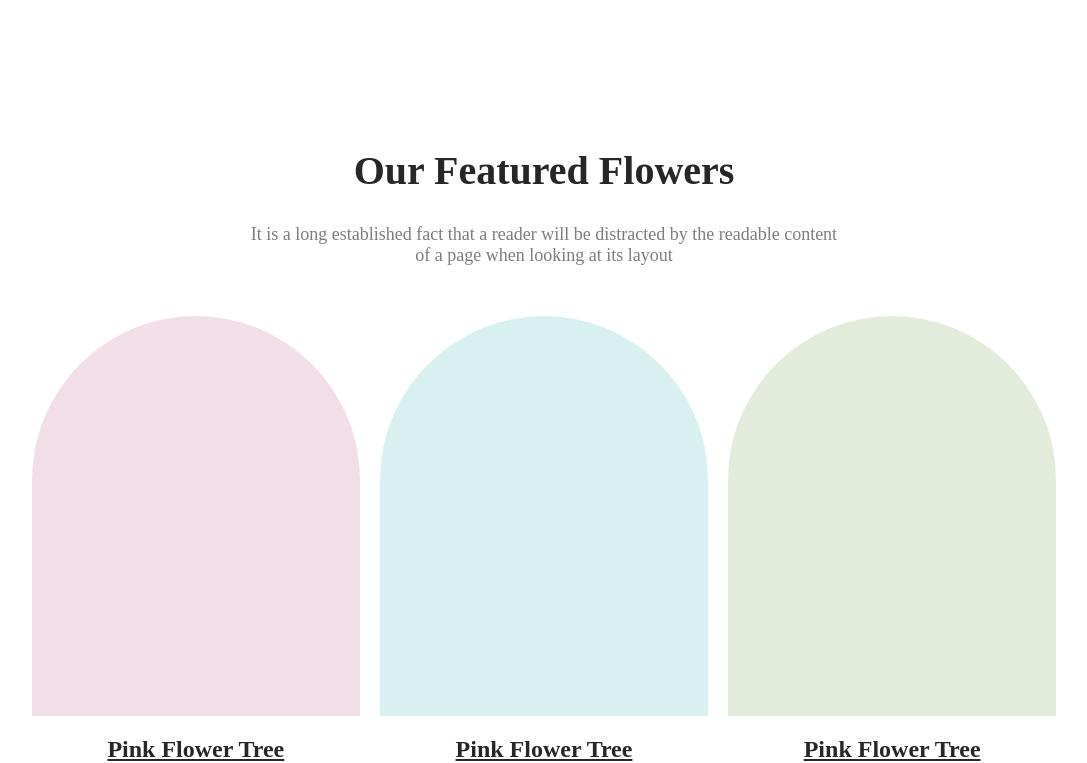
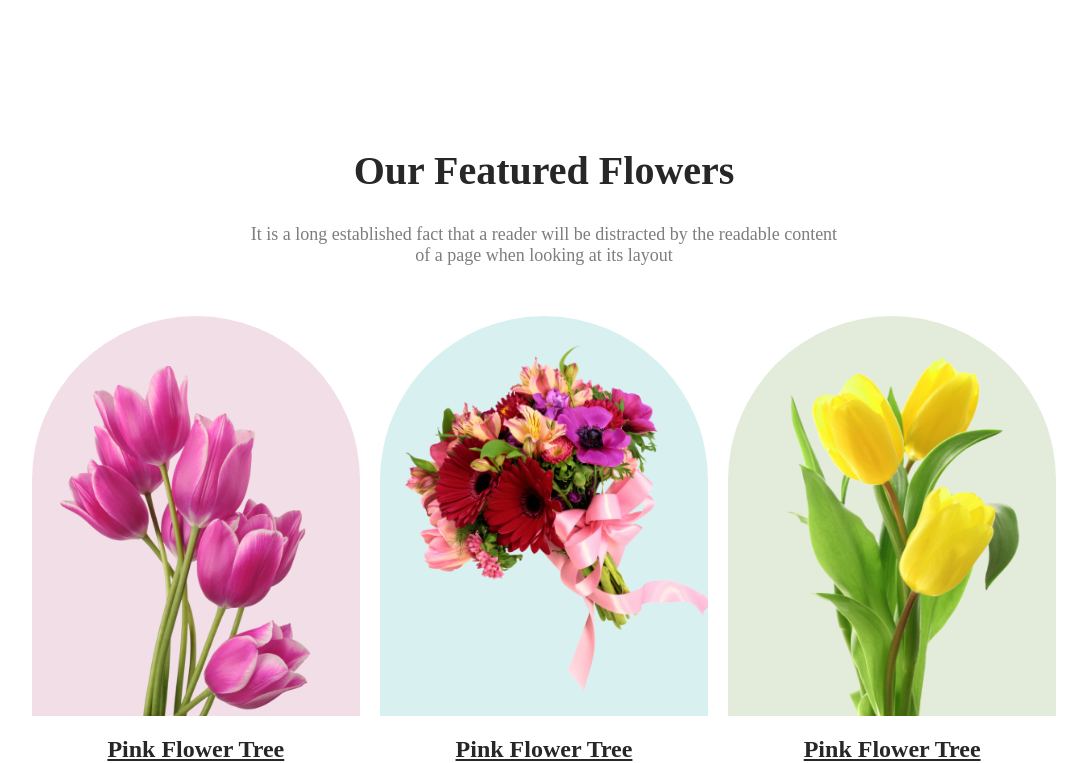
Before and after one commit to anamulshamims/flower-shop, a plain HTML site: page index.html in a window 1280 px wide. Shown: the part 583-1346 px from the top of the page, without its empty margins (96-1183 px from the left). Drawn offline with Linux system fonts and the light colour scheme; the site is published under a folder, as on GitHub Pages, so addresses that start at the root find nothing.

Commit message:
cnge file path

```diff
--- a/styles/main-style.css
+++ b/styles/main-style.css
@@ -90,7 +90,7 @@ header {
   background: rgba(167, 33, 98, 0.15);
   height: 400px;
   width: 32%;
-  background-image: url('/images/pngwing6.jpg');
+  background-image: url('../images/pngwing6.jpg');
   background-repeat: no-repeat;
   background-size: 250px 350px;
   background-position: 28px 50px;
@@ -102,7 +102,7 @@ header {
   background: rgba(5, 151, 160, 0.15);
   height: 400px;
   width: 32%;
-  background-image: url('/images/pngwing5.jpg');
+  background-image: url('../images/pngwing5.jpg');
   background-repeat: no-repeat;
   background-size: 350px 350px;
   background-position: 10px 25px;
@@ -114,7 +114,7 @@ header {
   background: rgba(71, 125, 17, 0.15);
   height: 400px;
   width: 32%;
-  background-image: url('/images/pngwing7.jpg');
+  background-image: url('../images/pngwing7.jpg');
   background-repeat: no-repeat;
   background-size: 283px 400px;
   background-position: 30px 0px;
```
